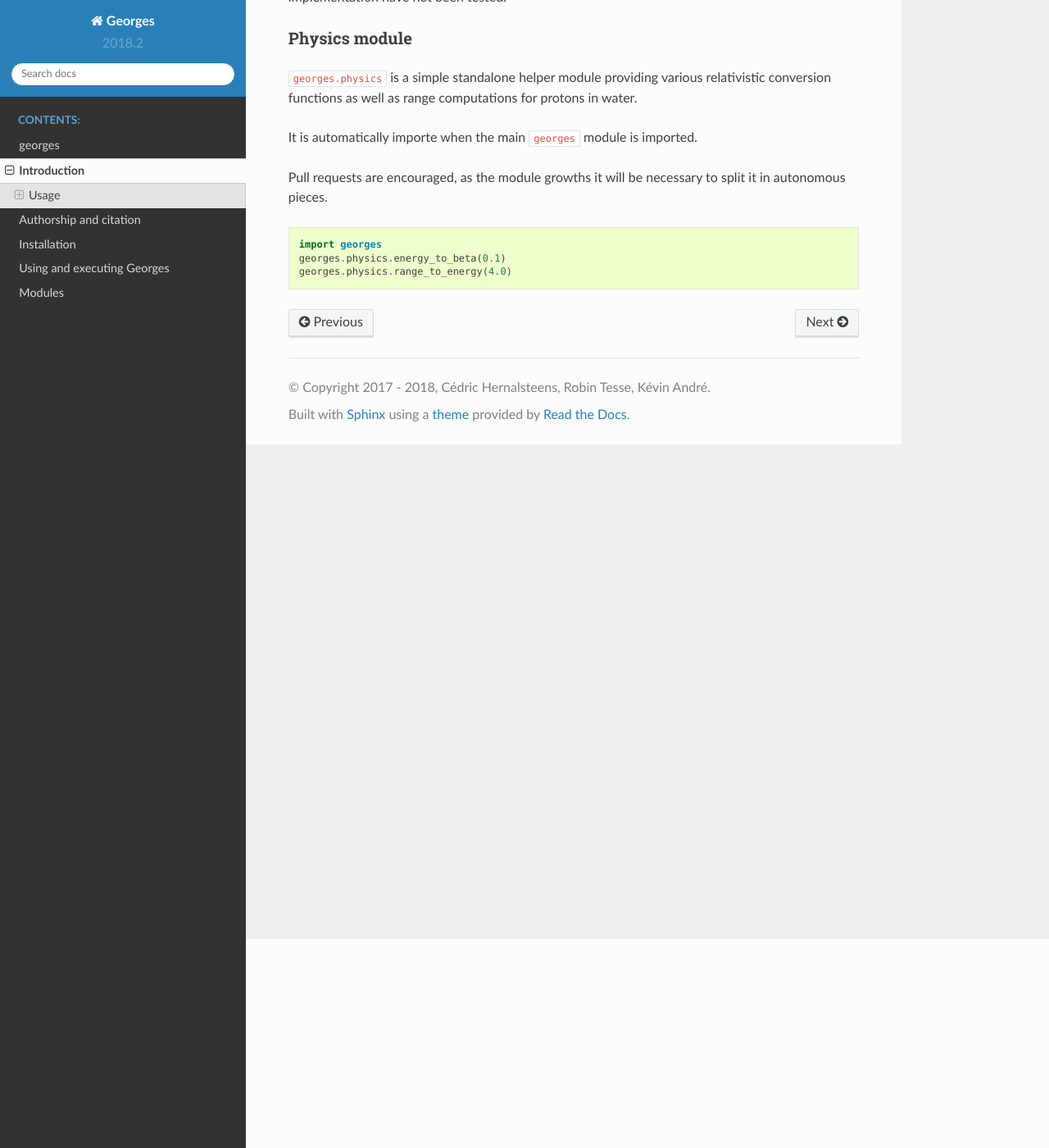
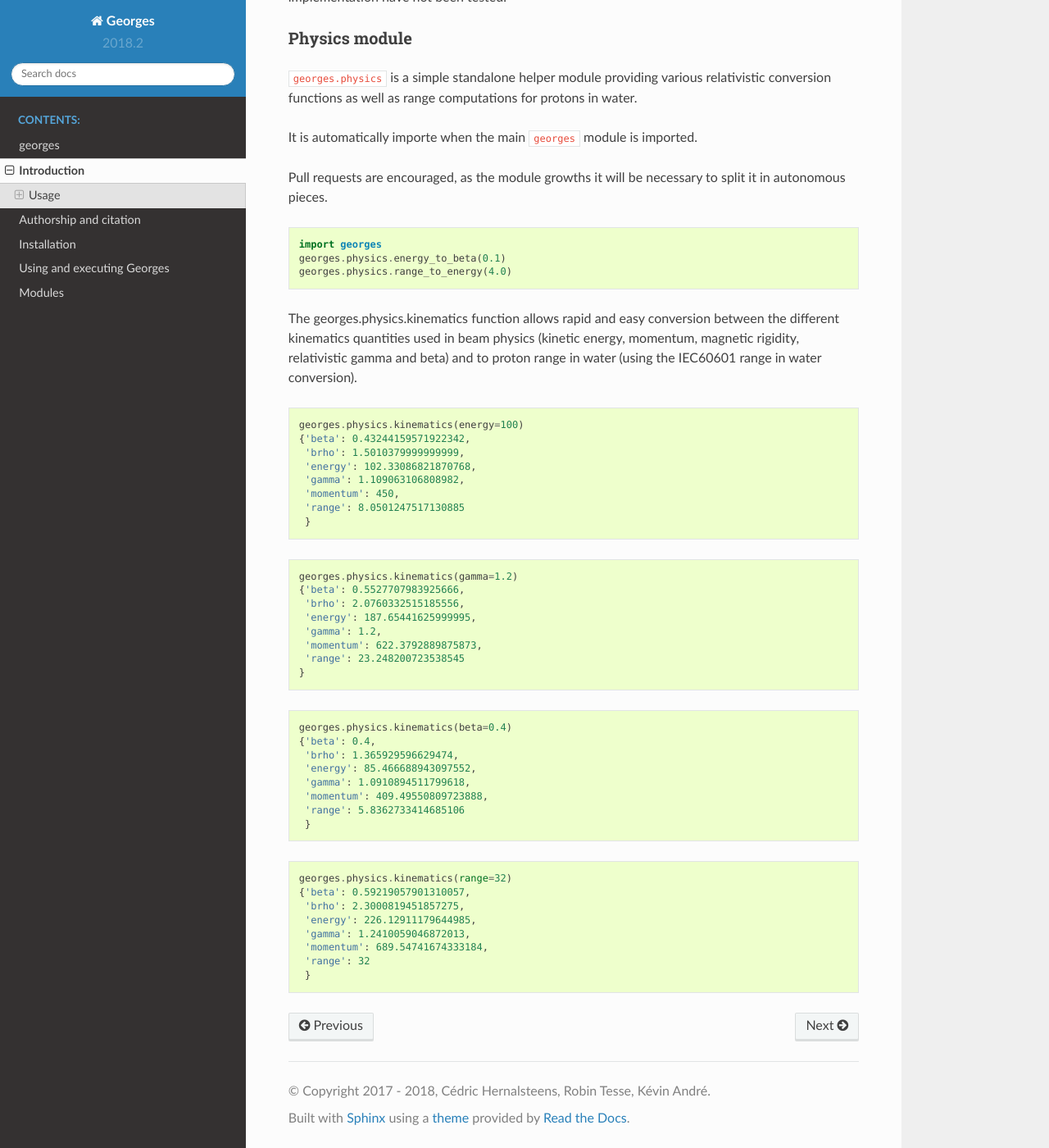
Before and after one commit to ULB-Metronu/georges, a Sphinx documentation site: the page built from docs/introduction.md, in a window 1280 px wide and 1400 px high, scrolled down 255 px. Shown: the whole window at 82% size. Built offline with Sphinx 7.4.7 and the Read the Docs theme 2.0.0, drawn with Linux system fonts in a browser that asks for light colours.

````diff
--- a/docs/introduction.md
+++ b/docs/introduction.md
@@ -10,8 +10,54 @@ It is automatically importe when the main `georges` module is imported.
 
 Pull requests are encouraged, as the module growths it will be necessary to split it in autonomous pieces.
 
-```
+```python
 import georges
 georges.physics.energy_to_beta(0.1)
 georges.physics.range_to_energy(4.0)
 ```
+
+The georges.physics.kinematics function allows rapid and easy conversion between the different kinematics quantities used in beam physics (kinetic energy, momentum, magnetic rigidity, relativistic gamma and beta) and to proton range in water (using the IEC60601 range in water conversion).
+
+```python
+georges.physics.kinematics(energy=100)
+{'beta': 0.43244159571922342,
+ 'brho': 1.5010379999999999,
+ 'energy': 102.33086821870768,
+ 'gamma': 1.109063106808982,
+ 'momentum': 450,
+ 'range': 8.0501247517130885
+ }
+```
+
+```python
+georges.physics.kinematics(gamma=1.2)
+{'beta': 0.5527707983925666,
+ 'brho': 2.0760332515185556,
+ 'energy': 187.65441625999995,
+ 'gamma': 1.2,
+ 'momentum': 622.3792889875873,
+ 'range': 23.248200723538545
+}
+```
+
+```python
+georges.physics.kinematics(beta=0.4)
+{'beta': 0.4,
+ 'brho': 1.365929596629474,
+ 'energy': 85.466688943097552,
+ 'gamma': 1.0910894511799618,
+ 'momentum': 409.49550809723888,
+ 'range': 5.8362733414685106
+ }
+```
+
+```python
+georges.physics.kinematics(range=32)
+{'beta': 0.59219057901310057,
+ 'brho': 2.3000819451857275,
+ 'energy': 226.12911179644985,
+ 'gamma': 1.2410059046872013,
+ 'momentum': 689.54741674333184,
+ 'range': 32
+ }
+```
````
Also changed, not shown: docs/installation.md (+46 -3 lines).
